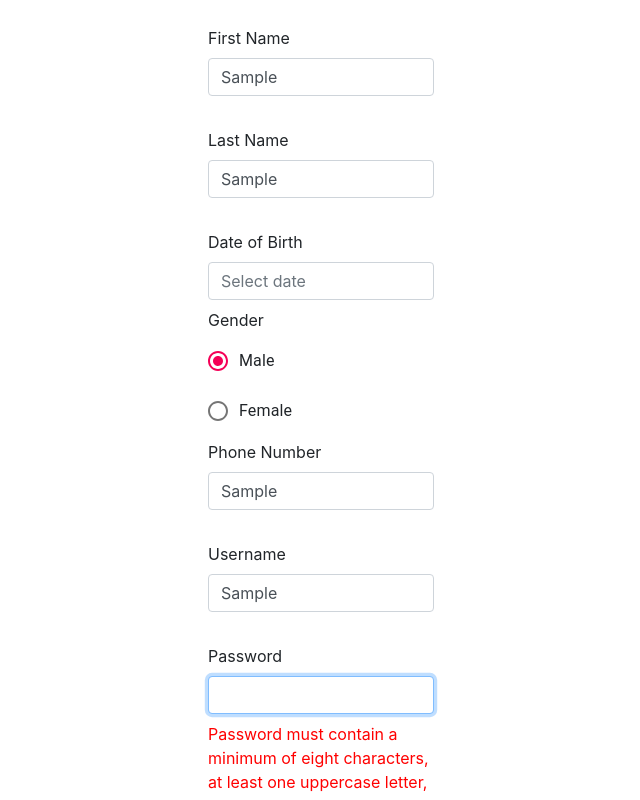
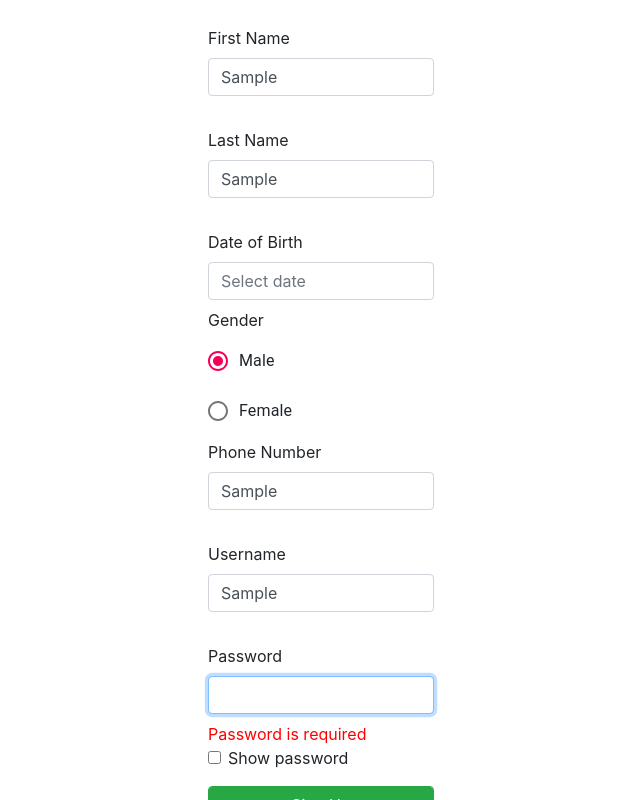
Before and after one commit to aakhunaizi/travel-FE, a React (Create React App) app: page / in a window 1280 px wide. Both pictures are taken after typing "name@example.com", "Sample", "Sample", "Sample", "Sample", "Sample" into the empty fields and a click on the input "Sign Up". Shown: the part 156-956 px from the top of the page, without its empty margins (319-959 px from the left). Built offline with nearby package versions, Linux system fonts and the light colour scheme.

Commit message:
Fixed sign up password validation

```diff
--- a/src/components/SignUp/index.js
+++ b/src/components/SignUp/index.js
@@ -135,13 +135,16 @@ export default function Signup() {
           name="password"
           className="form-control mb-2"
           ref={register({
-            required: true,
-            pattern: "/^(?=.[a-z])(?=.[A-Z])(?=.*d)[a-zA-Zd]{8,}$/",
+            required: "Password is required",
+            pattern: {
+              value: /^(?=.*[a-z])(?=.*[A-Z])(?=.*\d)[a-zA-Z\d]{8,}$/,
+              message:
+                "The password must contain a minimum of 8 characters, an uppercase letter, a lowercase letter, and a number.",
+            },
           })}
         />
         <div style={{ color: "red" }}>
-          {errors.password &&
-            " Password must contain a minimum of eight characters, at least one uppercase letter, one lowercase letter and one number"}
+          {errors.password && <span>{errors.password.message}</span>}
         </div>
         <div className="mb-3 form-check">
           <input
```
